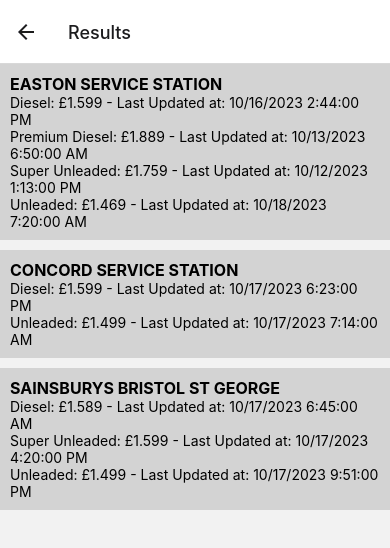
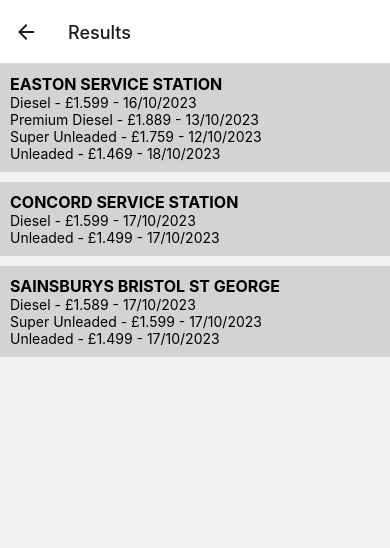
Before and after one commit to Dash1704/Fuel-Find, a React Native app: screen /Results in a window 390 px wide. Shown: the top 548 px of the page. Built offline with nearby package versions, Linux system fonts and the light colour scheme.

Commit message:
made the date return british

```diff
--- a/components/Result.tsx
+++ b/components/Result.tsx
@@ -7,12 +7,18 @@
 }
 
 export default function Result({ station }: ResultProps) {
+  const formatBritishDate = (date: string) => {
+    const dateOnly = date.split(' ')[0].split("/")
+    const flipDayAndMonth = [dateOnly[0], dateOnly[1]] = [dateOnly[1], dateOnly[0], dateOnly[2]]
+    return flipDayAndMonth.join("/")
+  }
+
   return (
     <View style={styles.stationContainer}>
       <Text style={styles.stationName}>{station.Name}</Text>
       {station.FuelPriceList.map((fuel) => (
         <Text key={fuel.FuelType} style={styles.fuelInfo}>
-          {fuel.FuelType}: £{fuel.LatestRecordedPrice.InGbp} - Last Updated at: {fuel.LatestRecordedPrice.TimeRecorded}
+          {fuel.FuelType} - £{fuel.LatestRecordedPrice.InGbp} - {formatBritishDate(fuel.LatestRecordedPrice.TimeRecorded)}
         </Text>
       ))}
     </View>
```
